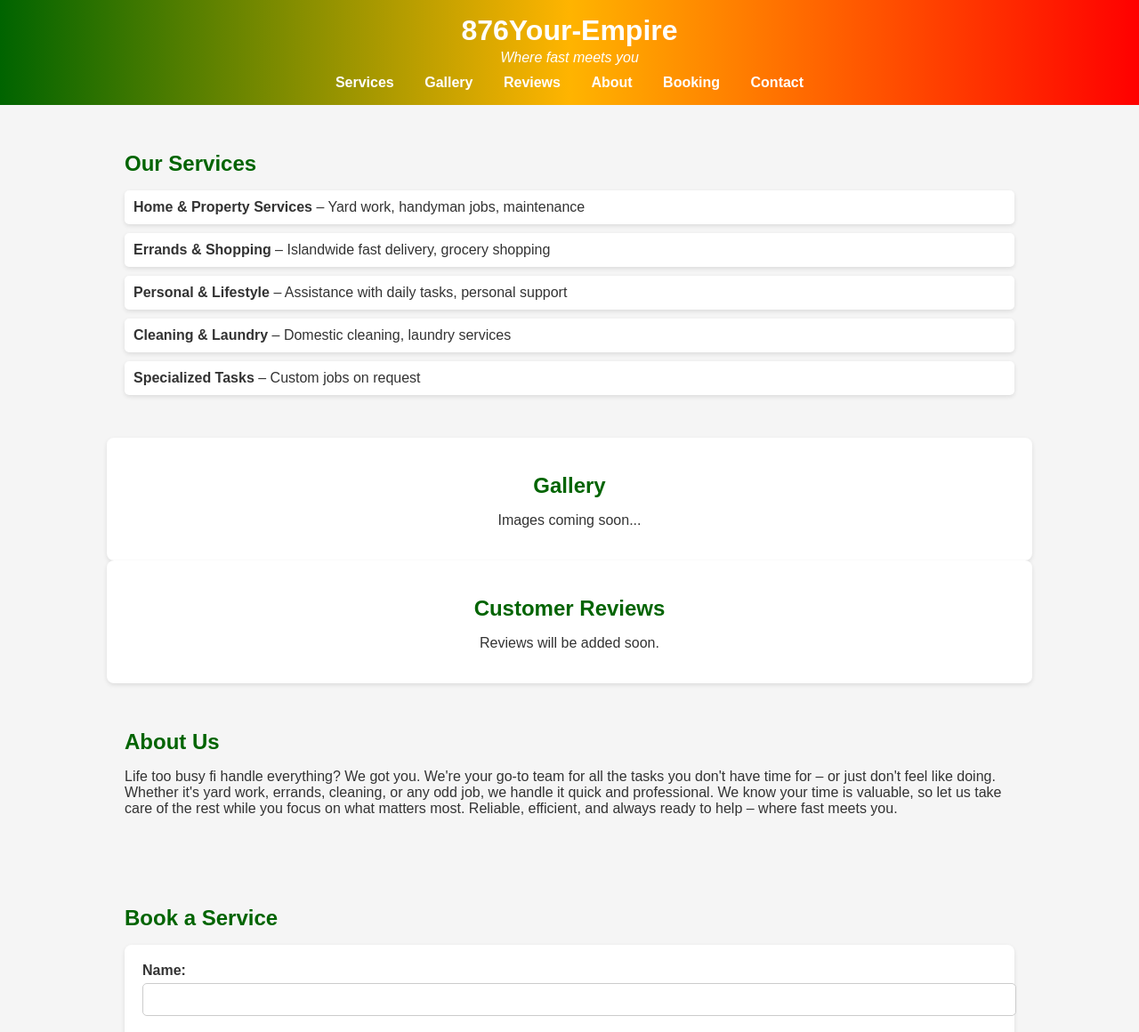
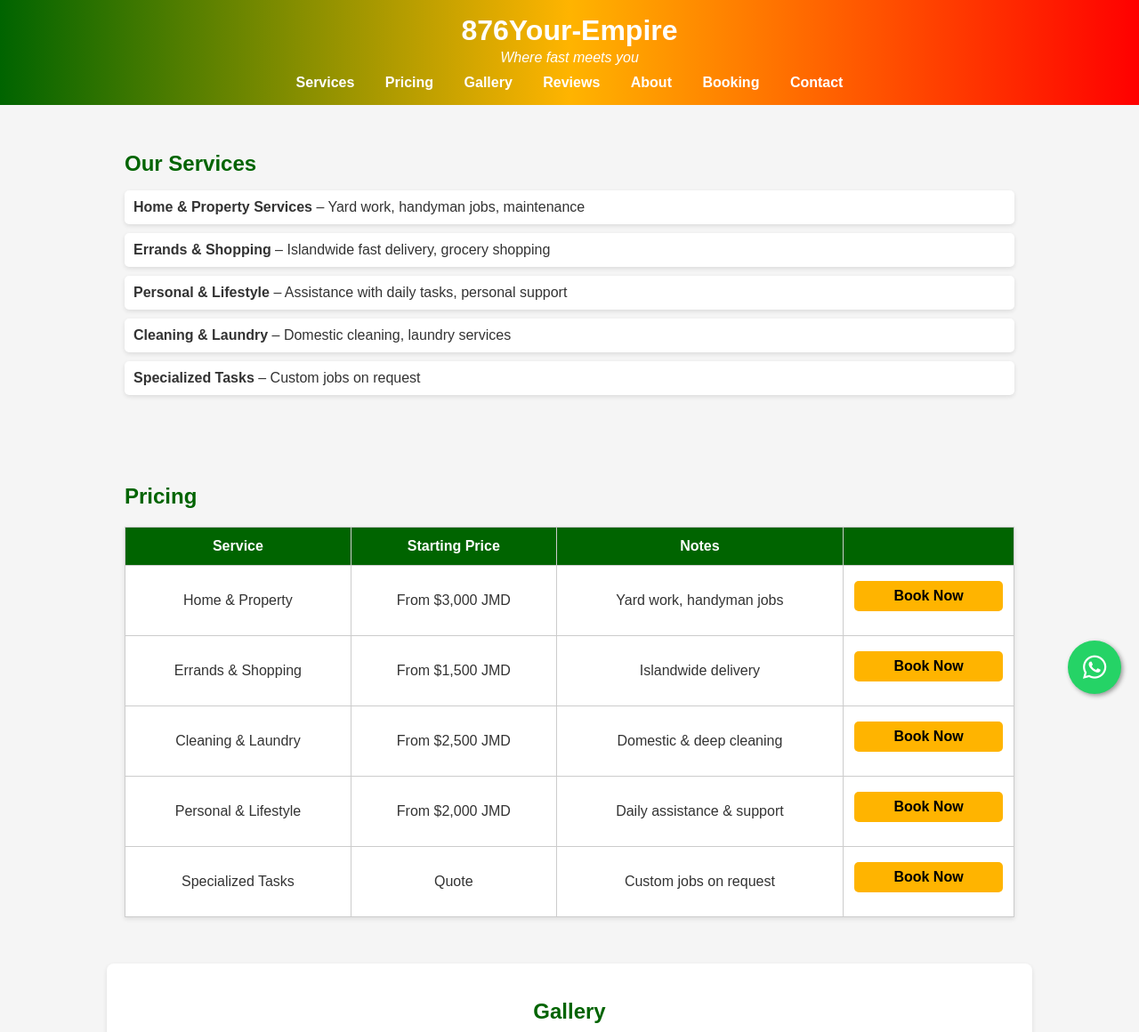
Before and after one commit to palmervanessa112000-pixel/876your-empire, a plain HTML site: page index.html in a window 1280 px wide. Shown: the top 1160 px of the page at 89% size. Drawn offline with Linux system fonts and the light colour scheme.

Commit message:
Add files via upload

```diff
--- a/index.html
+++ b/index.html
@@ -74,6 +74,34 @@
       border-radius: 8px;
       box-shadow: 0 2px 5px rgba(0,0,0,0.1);
     }
+    table {
+      width: 100%;
+      border-collapse: collapse;
+      margin: 20px 0;
+      background: white;
+      box-shadow: 0 2px 5px rgba(0,0,0,0.1);
+    }
+    table th, table td {
+      border: 1px solid #ccc;
+      padding: 12px;
+      text-align: center;
+    }
+    table th {
+      background: #006400;
+      color: white;
+    }
+    .book-btn {
+      background: #ffb400;
+      color: #000;
+      border: none;
+      padding: 8px 12px;
+      border-radius: 5px;
+      cursor: pointer;
+      font-weight: bold;
+    }
+    .book-btn:hover {
+      background: #e0a200;
+    }
     form {
       background: white;
       padding: 20px;
@@ -110,7 +138,27 @@
       padding: 1rem;
       margin-top: 20px;
     }
+    /* WhatsApp button */
+    .whatsapp-float {
+      position: fixed;
+      width: 60px;
+      height: 60px;
+      bottom: 20px;
+      right: 20px;
+      background-color: #25d366;
+      color: white;
+      border-radius: 50%;
+      text-align: center;
+      font-size: 30px;
+      box-shadow: 2px 2px 5px #999;
+      z-index: 100;
+    }
+    .whatsapp-float i {
+      margin-top: 15px;
+    }
   </style>
+  <!-- Font Awesome for WhatsApp icon -->
+  <link rel="stylesheet" href="https://cdnjs.cloudflare.com/ajax/libs/font-awesome/6.4.0/css/all.min.css">
 </head>
 <body>
 
@@ -119,6 +167,7 @@
     <p>Where fast meets you</p>
     <nav>
       <a href="#services">Services</a>
+      <a href="#pricing">Pricing</a>
       <a href="#gallery">Gallery</a>
       <a href="#reviews">Reviews</a>
       <a href="#about">About</a>
@@ -136,6 +185,48 @@
       <li><strong>Cleaning & Laundry</strong> – Domestic cleaning, laundry services</li>
       <li><strong>Specialized Tasks</strong> – Custom jobs on request</li>
     </ul>
+  </section>
+
+  <section id="pricing">
+    <h2>Pricing</h2>
+    <table>
+      <tr>
+        <th>Service</th>
+        <th>Starting Price</th>
+        <th>Notes</th>
+        <th></th>
+      </tr>
+      <tr>
+        <td>Home & Property</td>
+        <td>From $3,000 JMD</td>
+        <td>Yard work, handyman jobs</td>
+        <td><button class="book-btn" onclick="selectService('Home & Property Services')">Book Now</button></td>
+      </tr>
+      <tr>
+        <td>Errands & Shopping</td>
+        <td>From $1,500 JMD</td>
+        <td>Islandwide delivery</td>
+        <td><button class="book-btn" onclick="selectService('Errands & Shopping')">Book Now</button></td>
+      </tr>
+      <tr>
+        <td>Cleaning & Laundry</td>
+        <td>From $2,500 JMD</td>
+        <td>Domestic & deep cleaning</td>
+        <td><button class="book-btn" onclick="selectService('Cleaning & Laundry')">Book Now</button></td>
+      </tr>
+      <tr>
+        <td>Personal & Lifestyle</td>
+        <td>From $2,000 JMD</td>
+        <td>Daily assistance & support</td>
+        <td><button class="book-btn" onclick="selectService('Personal & Lifestyle')">Book Now</button></td>
+      </tr>
+      <tr>
+        <td>Specialized Tasks</td>
+        <td>Quote</td>
+        <td>Custom jobs on request</td>
+        <td><button class="book-btn" onclick="selectService('Specialized Tasks')">Book Now</button></td>
+      </tr>
+    </table>
   </section>
 
   <section id="gallery" class="gallery">
@@ -175,7 +266,7 @@
 
       <label>
         Service Needed:
-        <select name="service" required>
+        <select name="service" id="serviceSelect" required>
           <option value="">-- Select a Service --</option>
           <option value="Home & Property Services">Home & Property Services</option>
           <option value="Errands & Shopping">Errands & Shopping</option>
@@ -204,5 +295,18 @@
     <p>&copy; 2025 876Your-Empire. All rights reserved.</p>
   </footer>
 
+  <!-- WhatsApp Chat Button -->
+  <a href="https://wa.me/18768032970?text=Hi%20I%20would%20like%20to%20book%20a%20service%20from%20876Your-Empire" class="whatsapp-float" target="_blank">
+    <i class="fab fa-whatsapp"></i>
+  </a>
+
+  <script>
+    // Auto-select service when "Book Now" clicked
+    function selectService(service) {
+      document.getElementById("serviceSelect").value = service;
+      location.href = "#booking";
+    }
+  </script>
+
 </body>
 </html>
```
